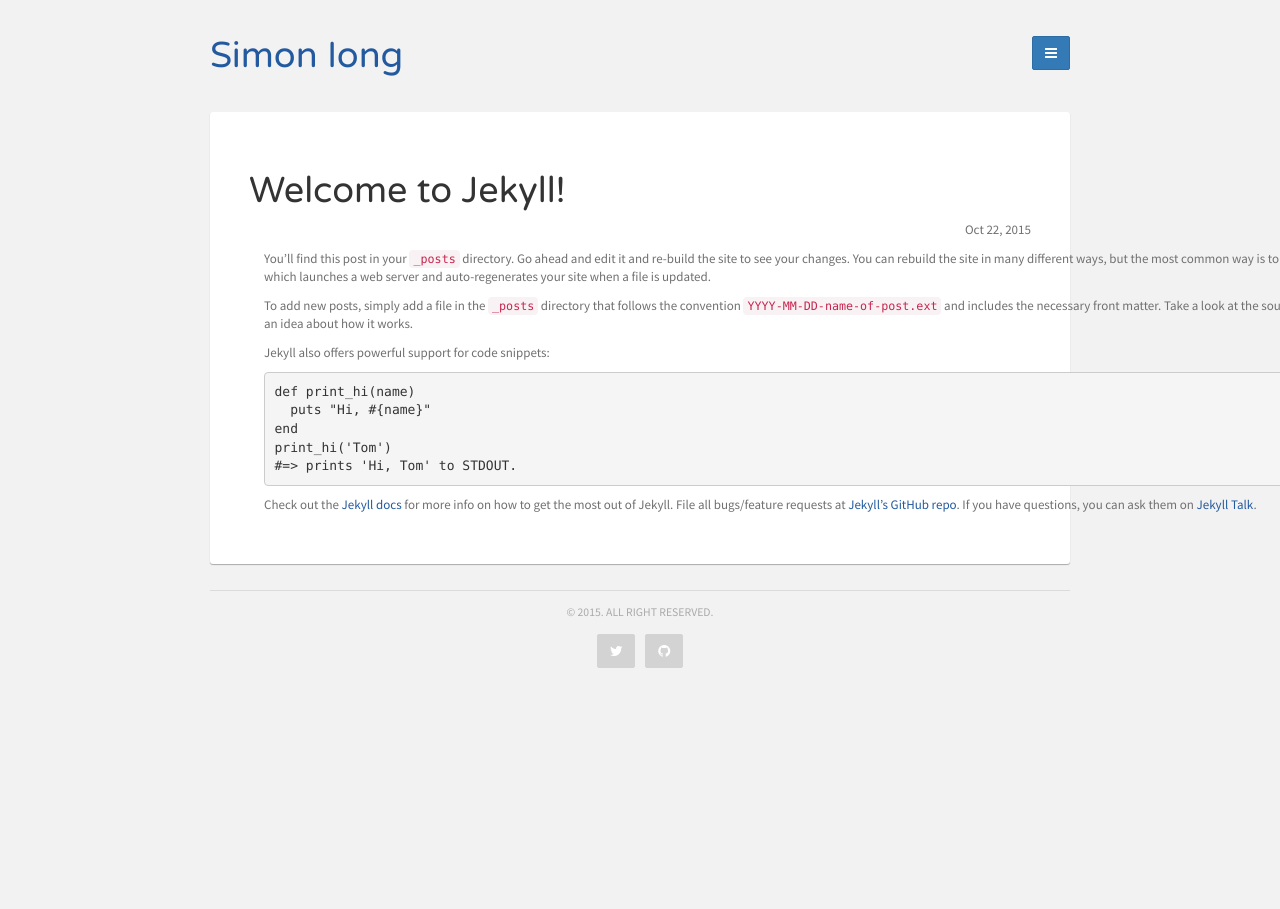
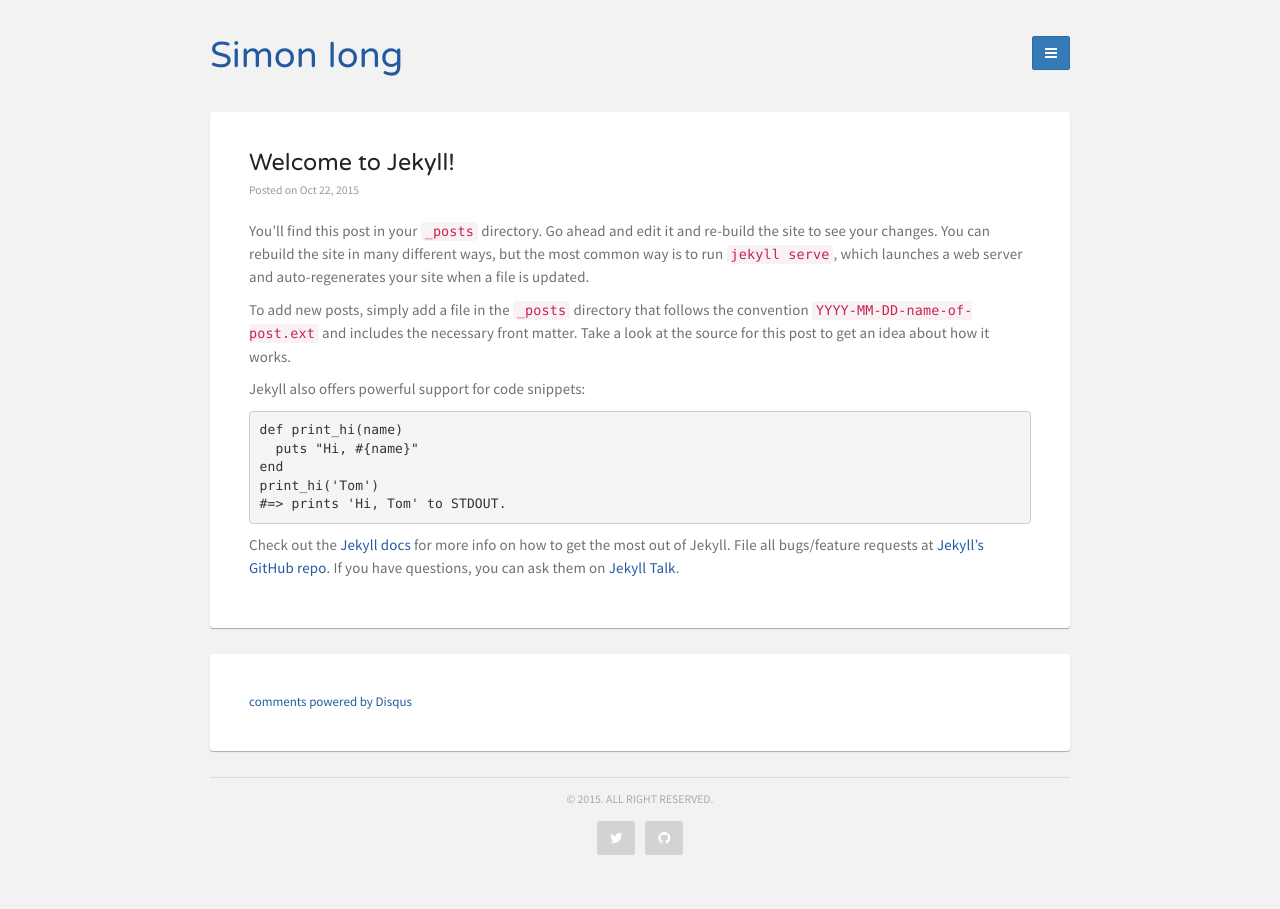
Before and after one commit to simoniong/blog, a Jekyll site: the page built from _posts/2015-10-23-welcome-to-jekyll.markdown, in a window 1280 px wide. Built offline with Jekyll 4.4.1, drawn with Linux system fonts in a browser that asks for light colours; nearby versions of some CDN libraries; comment, search, counter and statistics services are not loaded.

Commit message:
adjust post layout

```diff
--- a/_layouts/post.html
+++ b/_layouts/post.html
@@ -1,15 +1,32 @@
 ---
 layout: default
 ---
-<article class="post" itemscope itemtype="http://schema.org/BlogPosting">
-
-  <header class="post-header">
-    <h1 class="post-title" itemprop="name headline">{{ page.title }}</h1>
-    <p class="post-meta text-right"><time datetime="{{ page.date | date_to_xmlschema }}" itemprop="datePublished">{{ page.date | date: "%b %-d, %Y" }}</time>{% if page.author %} • <span itemprop="author" itemscope itemtype="http://schema.org/Person"><span itemprop="name">{{ page.author }}</span></span>{% endif %}</p>
+<section class="post" itemscope itemtype="http://schema.org/BlogPosting">
+  <header class="entry-header">
+    <h2 class="entry-title" itemprop="name headline">
+      {{ page.title }}
+    </h2>
+    <p class="entry-meta" itemprop="datePublished">
+      Posted on {{ page.date | date: "%b %-d, %Y" }}
+    </p>
   </header>
-
-  <div class="container post-content" itemprop="articleBody">
+  <div class="entry-description" itemprop="articleBody">
     {{ content }}
   </div>
+</section>
 
-</article>
+<div class="comments">
+  <div id="disqus_thread"></div>
+  <script type="text/javascript">
+      var disqus_shortname = 'simonsdevblog'; // required: replace example with your forum shortname
+
+      /*** Don't edit below this line ***/
+      (function() {
+          var dsq = document.createElement('script'); dsq.type = 'text/javascript'; dsq.async = true;
+          dsq.src = '//' + disqus_shortname + '.disqus.com/embed.js';
+          (document.getElementsByTagName('head')[0] || document.getElementsByTagName('body')[0]).appendChild(dsq);
+      })();
+  </script>
+  <noscript>Please enable JavaScript to view the <a href="http://disqus.com/?ref_noscript">comments powered by Disqus.</a></noscript>
+  <a href="http://disqus.com" class="dsq-brlink">comments powered by <span class="logo-disqus">Disqus</span></a>
+</div>
```
